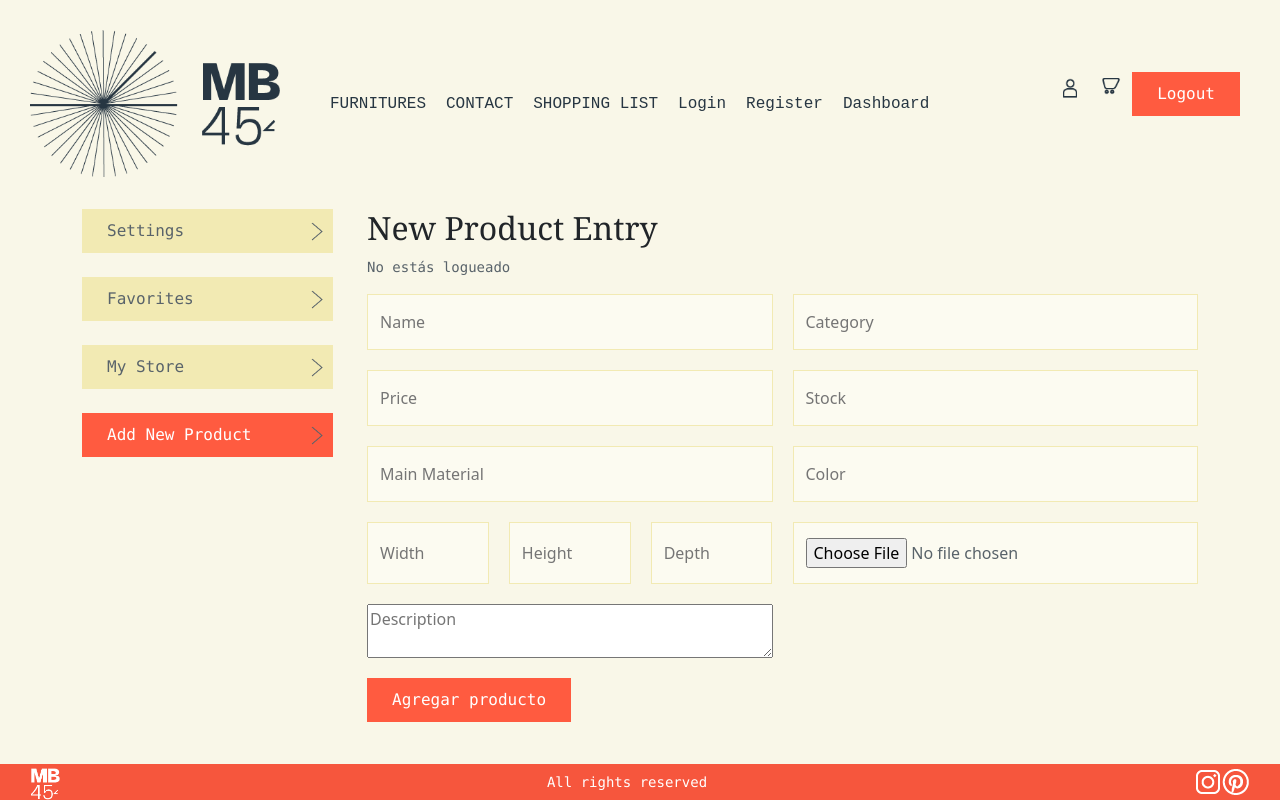
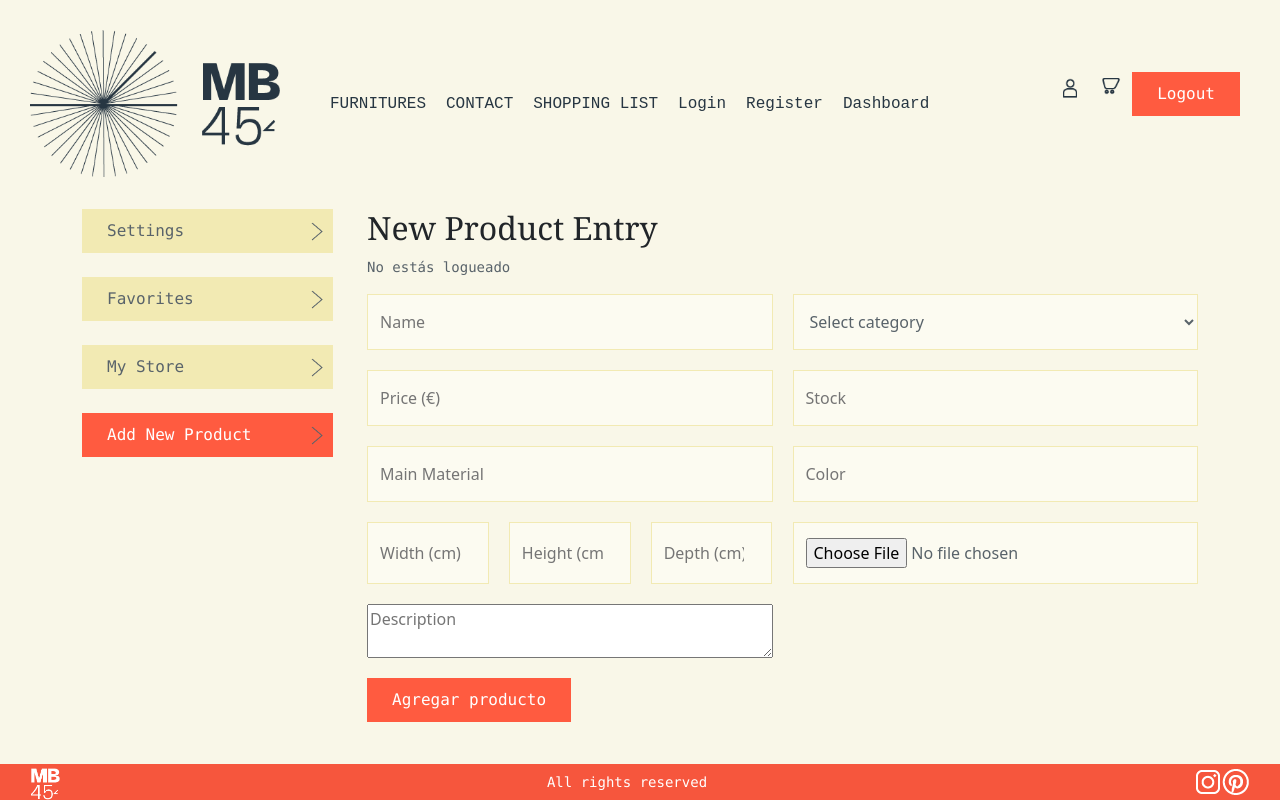
Before and after one commit to Fercali777/MB45, a React (Vite) app in the folder clientnpm/: page /dashboard in a window 1280 px wide. Built offline with nearby package versions, Linux system fonts and the light colour scheme.

Commit message:
fixed format product form

```diff
--- a/clientnpm/src/App.css
+++ b/clientnpm/src/App.css
@@ -286,6 +286,7 @@ margin-top: -150px;
     color: #59636a;
   }
 
+
   /* Fonts---------------------------------------------------------------------------------*/
   .font-white {
     color: white;
--- a/clientnpm/src/components/ProductForm.tsx
+++ b/clientnpm/src/components/ProductForm.tsx
@@ -67,26 +67,40 @@ const ProductForm = () => {
 
   return (
     <form onSubmit={handleSubmit} encType="multipart/form-data">
-      <div className=" grid-2-col-form">
+  <div className="grid-2-col-form">
     <input
       name="name"
       placeholder="Name"
       onChange={handleChange}
       required
     />
+
+    <select name="category" onChange={handleChange} required>
+      <option value="">Select category</option>
+      <option value="chair">Chair</option>
+      <option value="table">Table</option>
+      <option value="sofa">Sofa</option>
+      <option value="shelf">Shelf</option>
+      <option value="bed">Bed</option>
+      <option value="stool">Stool</option>
+      <option value="desk">Desk</option>
+      <option value="bench">Bench</option>
+      <option value="cabinet">Cabinet</option>
+      <option value="dresser">Dresser</option>
+    </select>
+
+
+
       <input
-          name="category"
-          placeholder="Category"
+        name="price"
+        type="number"
+        placeholder="Price (€)"
+        step="0.01"
         onChange={handleChange}
         required
       />
-        <input
-          name="price"
-          type="number"
-          placeholder="Price"
-          onChange={handleChange}
-          required
-        />
+
+
     <input
       name="stock"
       type="number"
@@ -94,38 +108,47 @@ const ProductForm = () => {
       onChange={handleChange}
       required
     />
+
     <input
       name="mainMaterial"
       placeholder="Main Material"
       onChange={handleChange}
     />
-        <input name="color" placeholder="Color" onChange={handleChange} />
+
+    <input
+      name="color"
+      placeholder="Color"
+      onChange={handleChange}
+    />
+
     <div className="flex gap1 e3in1">
       <input
         name="width"
         type="number"
-            placeholder="Width"
+        placeholder="Width (cm)"
         onChange={handleChange}
       />
       <input
         name="height"
         type="number"
-            placeholder="Height"
+        placeholder="Height (cm)"
         onChange={handleChange}
       />
       <input
         name="depth"
         type="number"
-            placeholder="Depth"
+        placeholder="Depth (cm)"
         onChange={handleChange}
       />
     </div>
+
     <input
       type="file"
       accept="image/*"
       onChange={handleImageChange}
       required
     />
+
     {imagePreview && (
       <div>
         <h4>Vista previa:</h4>
@@ -136,12 +159,14 @@ const ProductForm = () => {
         />
       </div>
     )}
+
     <textarea
       name="description"
       placeholder="Description"
       onChange={handleChange}
     />
   </div>
+
   <button className="button-1 bt-orange" type="submit">
     Agregar producto
   </button>
@@ -150,59 +175,3 @@ const ProductForm = () => {
 };
 
 export default ProductForm;
-// import { useState, useContext } from "react";
-// import axios from "axios";
-// import { AuthContext } from "../context/AuthContext";
-
-// const ProductForm = () => {
-
-//   const { token } = useContext(AuthContext);
-//   console.log("Token:", token);  // Verifica si el token es correcto
-
-//   const [formData, setFormData] = useState({
-//     name: "",
-//     category: "",
-//     price: "",
-//     stock: "",
-//     mainMaterial: "",
-//     color: "",
-//     width: "",
-//     height: "",
-//     depth: "",
-//     description: "",
-//   });
-
-//   const handleChange = (e: React.ChangeEvent<HTMLInputElement | HTMLTextAreaElement>) => {
-//     setFormData({ ...formData, [e.target.name]: e.target.value });
-//   };
-
-//   const handleSubmit = async (e: React.FormEvent) => {
-//     e.preventDefault();
-//     try {
-//       await axios.post("http://localhost:5000/api/products/add", formData, {
-//         headers: { Authorization: `Bearer ${token}` },
-//       });
-//       alert("Producto agregado exitosamente");
-//     } catch (error: any) {
-//       alert(error.response?.data?.message || "Error al agregar producto");
-//     }
-//   };
-
-//   return (
-//     <form onSubmit={handleSubmit}>
-//       <input name="name" placeholder="Name" onChange={handleChange} required />
-//       <input name="category" placeholder="Category" onChange={handleChange} required />
-//       <input name="price" type="number" placeholder="Price" onChange={handleChange} required />
-//       <input name="stock" type="number" placeholder="Stock" onChange={handleChange} required />
-//       <input name="mainMaterial" placeholder="Main Material" onChange={handleChange} />
-//       <input name="color" placeholder="Color" onChange={handleChange} />
-//       <input name="width" type="number" placeholder="Width" onChange={handleChange} />
-//       <input name="height" type="number" placeholder="Height" onChange={handleChange} />
-//       <input name="depth" type="number" placeholder="Depth" onChange={handleChange} />
-//       <textarea name="description" placeholder="Description" onChange={handleChange} />
-//       <button type="submit">Agregar producto</button>
-//     </form>
-//   );
-// };
-
-// export default ProductForm;
```
Lines whose indentation alone changed are shown as unchanged.
